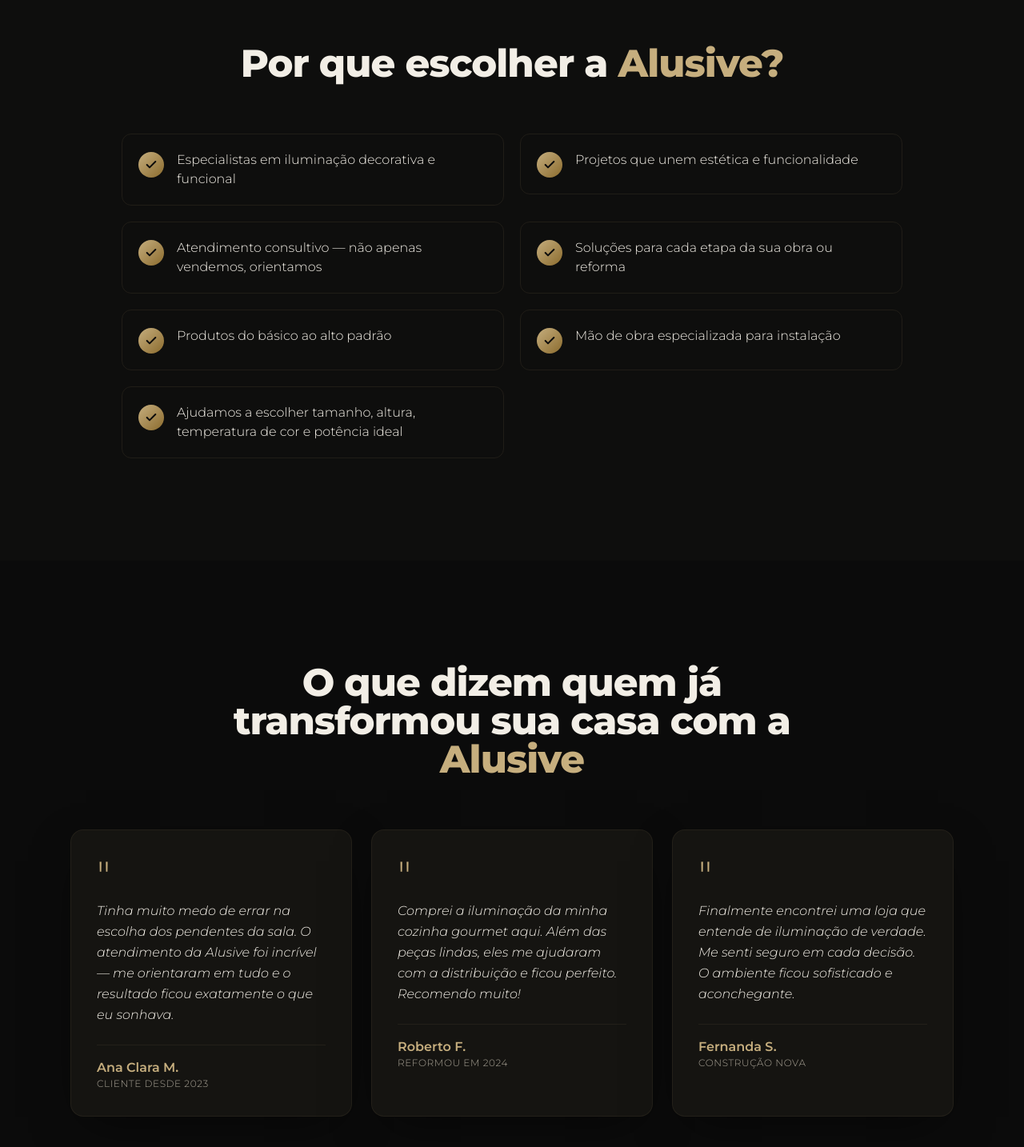
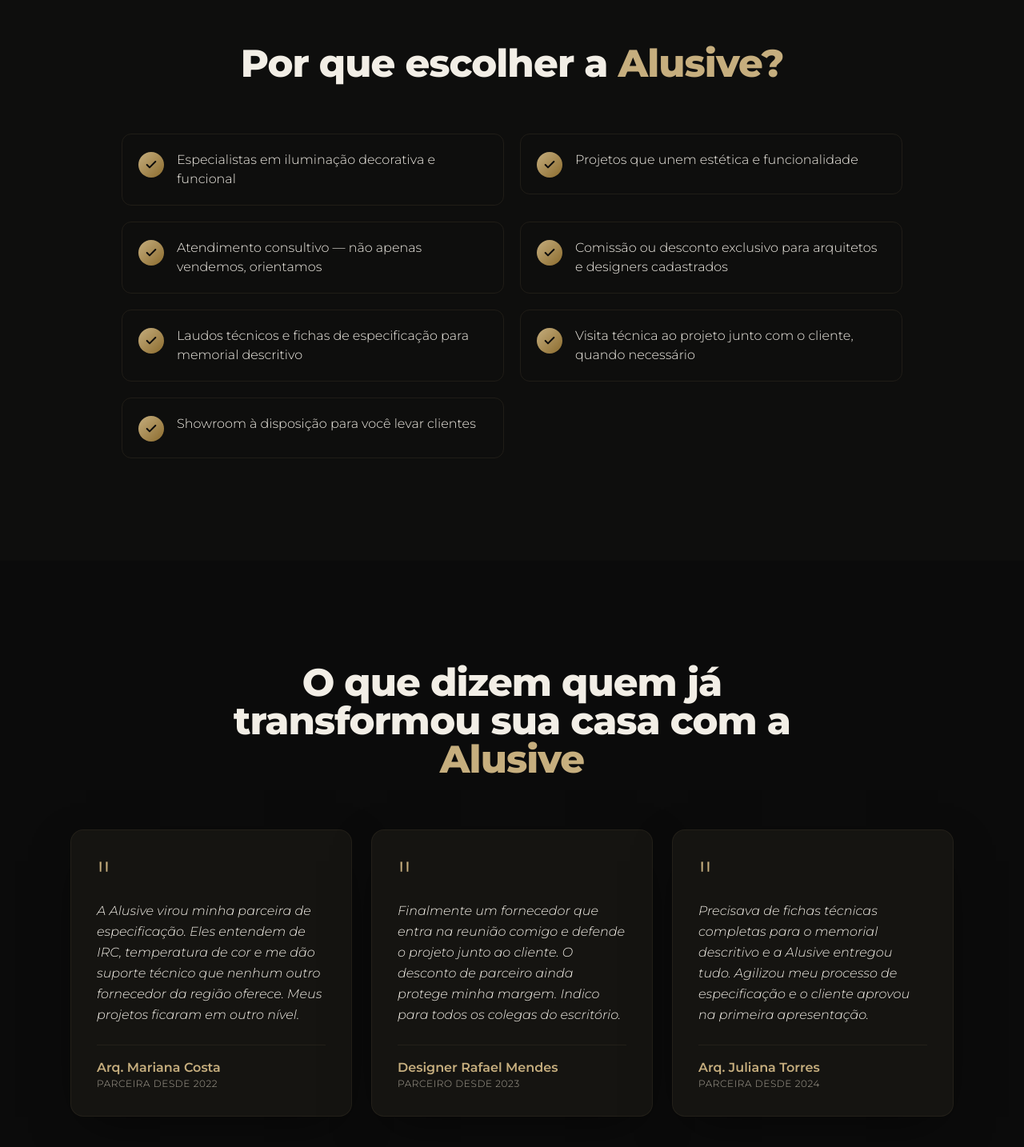
Before and after one commit to andrebastelli/alusiveparceiros, a React (Vite) app: page / in a window 1280 px wide. Shown: the part 4408-5842 px from the top of the page at 80% size. Built offline with nearby package versions, Linux system fonts and the light colour scheme; no server answers.

Commit message:
feat: update HomePage benefits and testimonials for partners

```diff
--- a/src/pages/HomePage.tsx
+++ b/src/pages/HomePage.tsx
@@ -114,27 +114,27 @@
   'Especialistas em iluminação decorativa e funcional',
   'Projetos que unem estética e funcionalidade',
   'Atendimento consultivo — não apenas vendemos, orientamos',
-  'Soluções para cada etapa da sua obra ou reforma',
-  'Produtos do básico ao alto padrão',
-  'Mão de obra especializada para instalação',
-  'Ajudamos a escolher tamanho, altura, temperatura de cor e potência ideal',
+  'Comissão ou desconto exclusivo para arquitetos e designers cadastrados',
+  'Laudos técnicos e fichas de especificação para memorial descritivo',
+  'Visita técnica ao projeto junto com o cliente, quando necessário',
+  'Showroom à disposição para você levar clientes',
 ]
 
 const depoimentos = [
   {
-    text: 'Tinha muito medo de errar na escolha dos pendentes da sala. O atendimento da Alusive foi incrível — me orientaram em tudo e o resultado ficou exatamente o que eu sonhava.',
-    autor: 'Ana Clara M.',
-    info: 'cliente desde 2023',
+    text: 'A Alusive virou minha parceira de especificação. Eles entendem de IRC, temperatura de cor e me dão suporte técnico que nenhum outro fornecedor da região oferece. Meus projetos ficaram em outro nível.',
+    autor: 'Arq. Mariana Costa',
+    info: 'parceira desde 2022',
   },
   {
-    text: 'Comprei a iluminação da minha cozinha gourmet aqui. Além das peças lindas, eles me ajudaram com a distribuição e ficou perfeito. Recomendo muito!',
-    autor: 'Roberto F.',
-    info: 'reformou em 2024',
+    text: 'Finalmente um fornecedor que entra na reunião comigo e defende o projeto junto ao cliente. O desconto de parceiro ainda protege minha margem. Indico para todos os colegas do escritório.',
+    autor: 'Designer Rafael Mendes',
+    info: 'parceiro desde 2023',
   },
   {
-    text: 'Finalmente encontrei uma loja que entende de iluminação de verdade. Me senti seguro em cada decisão. O ambiente ficou sofisticado e aconchegante.',
-    autor: 'Fernanda S.',
-    info: 'construção nova',
+    text: 'Precisava de fichas técnicas completas para o memorial descritivo e a Alusive entregou tudo. Agilizou meu processo de especificação e o cliente aprovou na primeira apresentação.',
+    autor: 'Arq. Juliana Torres',
+    info: 'parceira desde 2024',
   },
 ]
 
```
